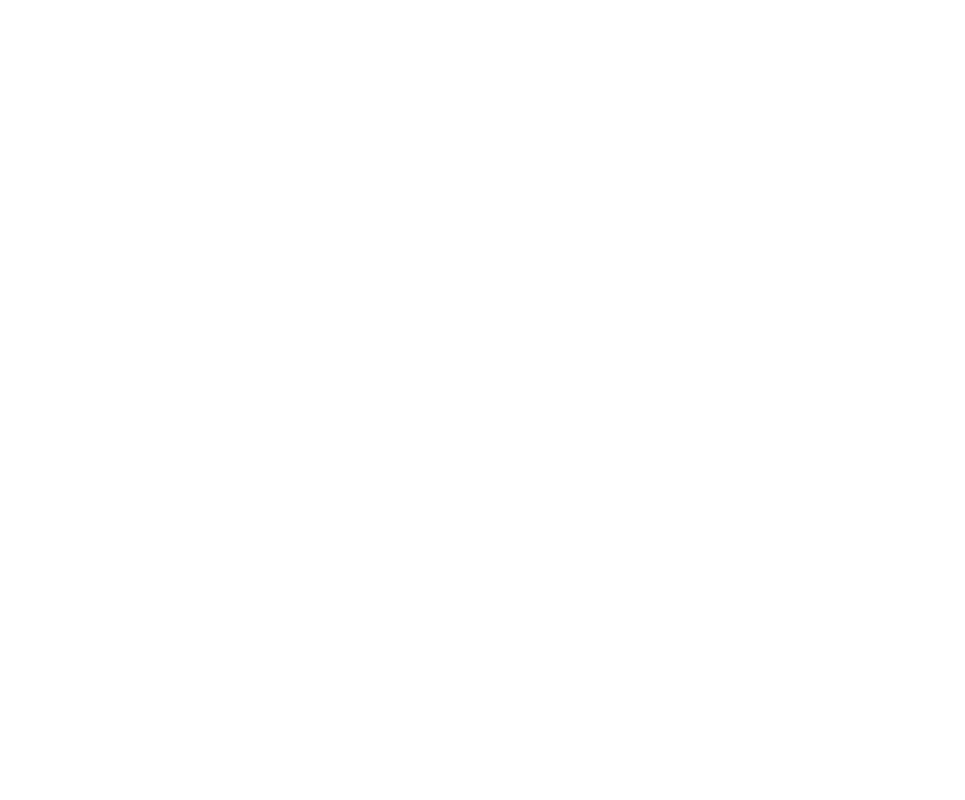
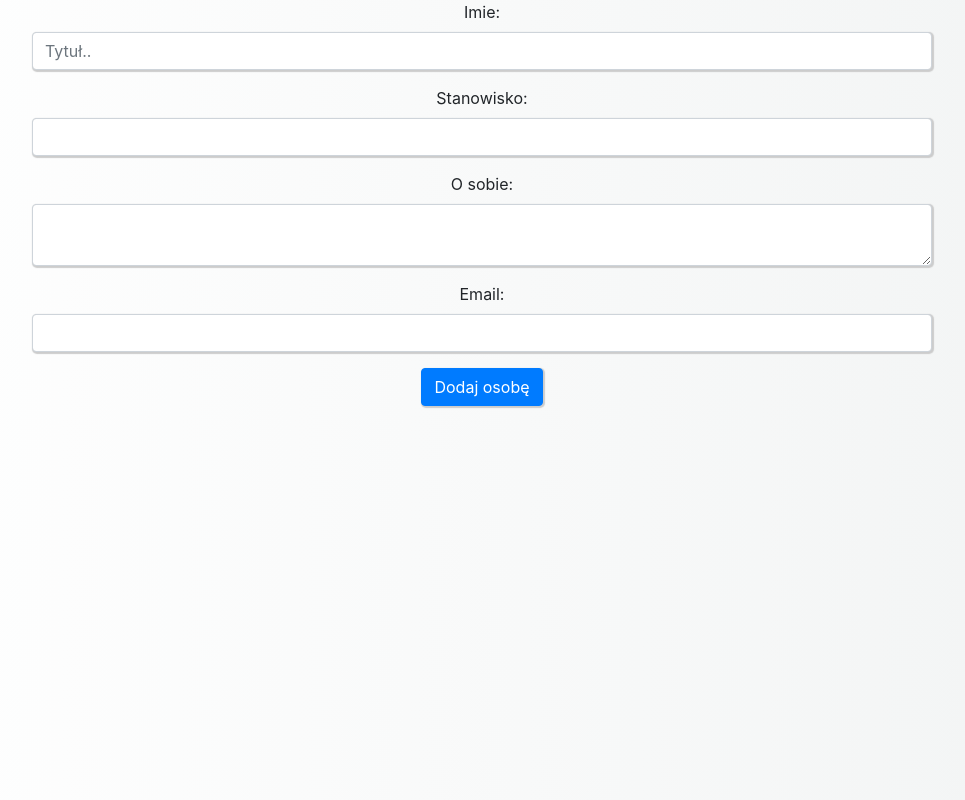
Before and after one commit to adamsoja1/front_bioinf, a React (Create React App) app: page /about/create in a window 1280 px wide. Shown: the whole page, without its empty margins (173-1138 px from the left). Built offline with nearby package versions, Linux system fonts and the light colour scheme.

Commit message:
Edited navbar, added MEMBERS segment(about), added creatingMembers to API

```diff
--- /dev/null
+++ b/src/components/about/about.js
@@ -0,0 +1,48 @@
+import React from 'react';
+import {useState,useEffect} from 'react';
+import App4 from '../navbar/navBar'
+
+export default function About()
+
+{
+
+
+
+
+    const [users,setUsers] = useState([])
+
+
+    useEffect(() => {
+        fetch('http://127.0.0.1:8000/api/members/')
+        .then(res => res.json())
+        .then((res)=> setUsers(res))
+
+
+    },[]);
+
+
+    return (
+        <div>
+            <App4/>
+            <div>
+                <h2>To my:</h2>
+                <div>
+                {users.map(user=>
+                    (
+                            <div key = {user.id}>
+                                <h4>Imie : {user.user}</h4>
+                                <h6>Stanowisko : {user.position}</h6>
+                                <h6>O sobie : {user.about}</h6>
+                                <h6>Email : {user.email}</h6>
+                                <p></p>
+                            </div>
+                    )
+
+                                                )
+                    }
+
+                </div>
+            </div>
+        </div>
+    )
+                }
--- /dev/null
+++ b/src/components/about/aboutAdd.js
@@ -0,0 +1,97 @@
+import React,{Component,useState} from 'react';
+import App4 from '../navbar/navBar'
+import { useHistory } from "react-router-dom";
+
+
+function CreateMember(){
+
+    const [email, setEmail] = useState('');
+    const [about, setAbout] = useState('');
+    const [position, setPosition] = useState('');
+    const [user, setUser] = useState('');
+    const[isPending,setIsPending] = useState(false);
+    const history = useHistory();
+
+
+
+
+    const handleSubmit = (e) => {
+      e.preventDefault();
+      const member = { user, position, about, email };
+      setIsPending(true)
+      fetch('http://127.0.0.1:8000/api/members/', {
+        method: 'POST',
+        headers: { "Content-Type": "application/json" },
+        body: JSON.stringify(member)
+      }).then(() => {
+
+        history.push('/About');
+      })
+      .catch((error) =>{
+        setIsPending(false)
+    })
+
+    }
+    return (
+      <div class="container" id='rozmiar'>
+        <div class = 'mb-3' id='rozmiar'>
+        <form onSubmit={handleSubmit}>
+          <div class = 'mb-3'>
+          <label for= "exampleFormControlInput1" class="form-label">Imie:</label>
+          <input
+            id='shadow-add'
+            type="text"
+            class='form-control'
+            placeholder="Tytuł.."
+            required
+            value={user}
+            onChange={(e) => setUser(e.target.value)}
+          />
+          </div>
+          <div class ='mb-3'>
+          <label for='exampleFormControlInput1' class="form-label">Stanowisko:</label>
+          <input
+            id='shadow-add'
+            class="form-control"  rows="3"
+            required
+            value={position}
+            onChange={(e) => setPosition(e.target.value)}
+          ></input>
+          </div>
+          <div class = 'mb-3'>
+          <label for='exampleFormControlTextarea1' class="form-label">O sobie:</label>
+          <textarea
+            id='shadow-add'
+            type="text"
+            class='form-control'
+
+            required
+            value={about}
+            onChange={(e) => setAbout(e.target.value)}
+          ></textarea>
+          </div>
+
+          <div class ='mb-3'>
+          <label for='exampleFormControlInput1' class="form-label">Email:</label>
+          <input
+            id='shadow-add'
+            class="form-control"  rows="3"
+            required
+            value={email}
+            onChange={(e) => setEmail(e.target.value)}
+          ></input>
+          </div>
+          <center>
+          {!isPending && <button id='shadow-add'  type = 'submit' class = 'btn btn-primary'>Dodaj osobę</button>}
+          { isPending && <button disabled type = 'submit' class = 'btn btn-primary'>Dodawanie...</button>}
+          </center>
+        </form>
+        </div>
+      </div>
+    );
+  }
+
+
+
+
+  export default CreateMember;
--- a/src/components/blog/add.js
+++ b/src/components/blog/add.js
@@ -78,7 +78,7 @@ const Create = () => {
   );
 }
 
-function App3() {
+function Add() {
   return (<div>
     <App4/>
     <div class ='mb-3'>
@@ -92,4 +92,4 @@ function App3() {
   )
 }
 
-export default App3;
+export default Add;
--- a/src/components/comments/commentAdd.js
+++ b/src/components/comments/commentAdd.js
@@ -1,7 +1,7 @@
 import { useState,useEffect,useReducer } from "react";
 import React from 'react';
 import { useHistory } from "react-router-dom";
-import CommentsView from './commentsView'
+
 
 function Comment(params)
 {
--- a/src/components/comments/commentsView.js
+++ /dev/null
@@ -1,27 +0,0 @@
-import { useState,useEffect } from "react";
-import React from 'react';
-
-function CommentsView(comment){
-   const comments = comment;
-    return(
-        <div>
-                    <h2>Komentarze:</h2>
-                    {comments.map(coment=>
-                    (
-                            <div key = {coment.id}>
-                                <h4>{coment.User}</h4>
-                                <h6>{coment.content}</h6>
-                                <p></p>
-                            </div>
-                    )
-
-                                                )
-                    }
-
-        </div>
-    )
-
-
-}
-
-export default CommentsView;
--- a/src/components/navbar/navBar.js
+++ b/src/components/navbar/navBar.js
@@ -12,16 +12,13 @@ class Navbar extends Component{
             <div class="collapse navbar-collapse" id="navbarNav">
       <ul class="navbar-nav">
         <li class="nav-item">
-          <a class="nav-link active" aria-current="page" href="/blog">Posty</a>
-        </li>
-        <li class="nav-item">
-          <a class="nav-link" href="/dodaj">Dodaj post</a>
-        </li>
-        <li class="nav-item">
-          <a class="nav-link" href="/">O nas</a>
+          <a class="nav-link" href="/About">O nas</a>
         </li>
         <li class="nav-item">
           <a class="nav-link "href='/'>Galeria</a>
+        </li>
+        <li class="nav-item">
+          <a class="nav-link "href='/'>Wydarzenia</a>
         </li>
       </ul>
     </div>
--- a/src/index.js
+++ b/src/index.js
@@ -2,19 +2,22 @@ import React from 'react';
 import ReactDOM from 'react-dom';
 import './index.css';
 import App from './App';
-import App2 from './components/blog/blog'
-import App3 from './components/blog/add'
-
+import Home from './components/blog/blog'
+import Add from './components/blog/add'
+import About from './components/about/about'
 import Post from './components/blog/post'
 import { BrowserRouter as Router, Route
 } from "react-router-dom";
+import CreateMember from './components/about/aboutAdd';
 
 ReactDOM.render((
   <Router>
-    <Route exact path='/' render={App} />
-    <Route exact path='/blog' render ={App2}/>
-    <Route exact path = '/dodaj' render = {App3}/>
+    <Route exact path='/' component={Home} />
+    <Route exact path='/blog' component ={Home}/>
+    <Route exact path = '/dodaj' component = {Add}/>
     <Route exact path ='/post/:id' component ={Post}/>
+    <Route exact path = '/about' component = {About}/>
+    <Route exact path = '/about/create' component = {CreateMember}/>
   </Router>
   ),
   document.getElementById('root')
```
